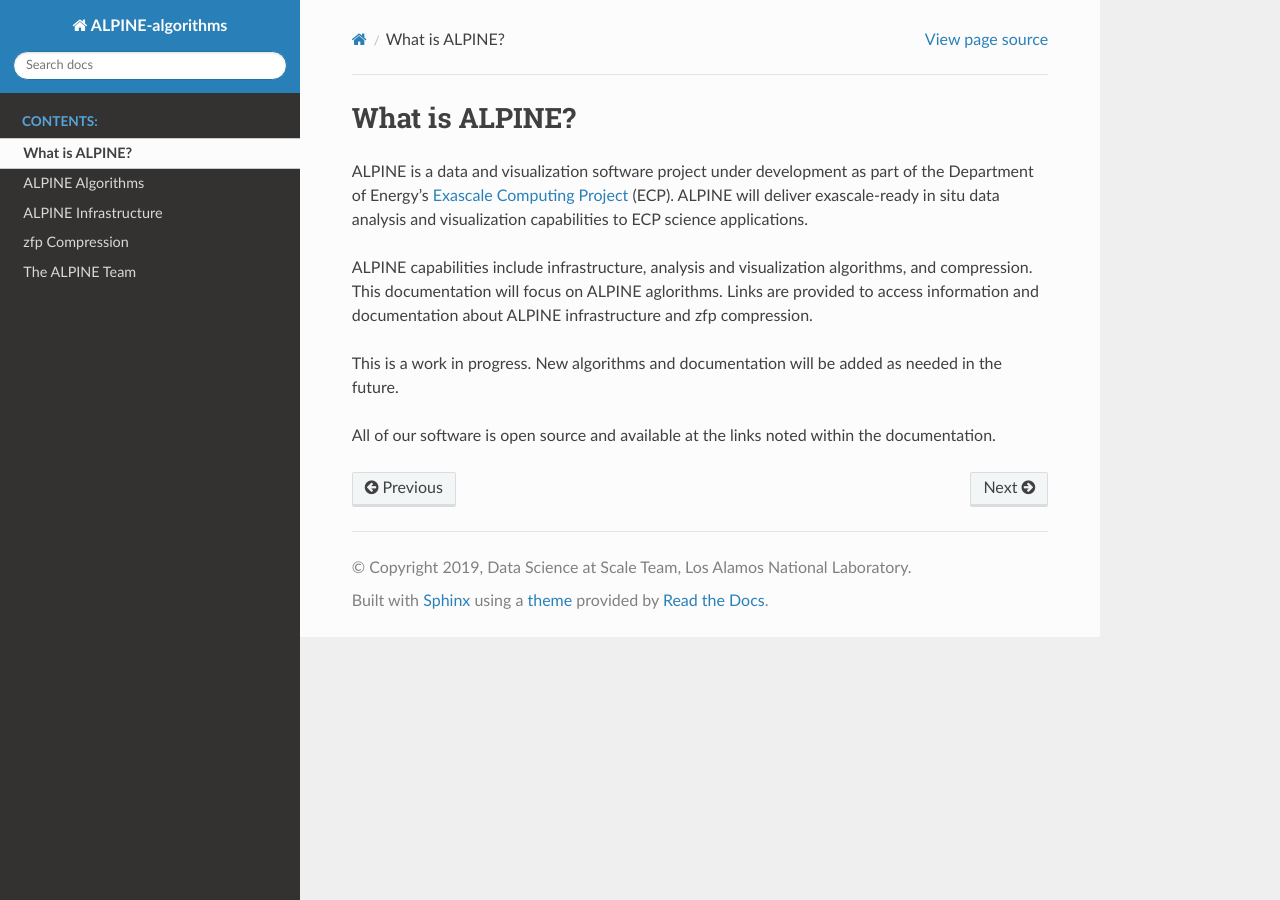
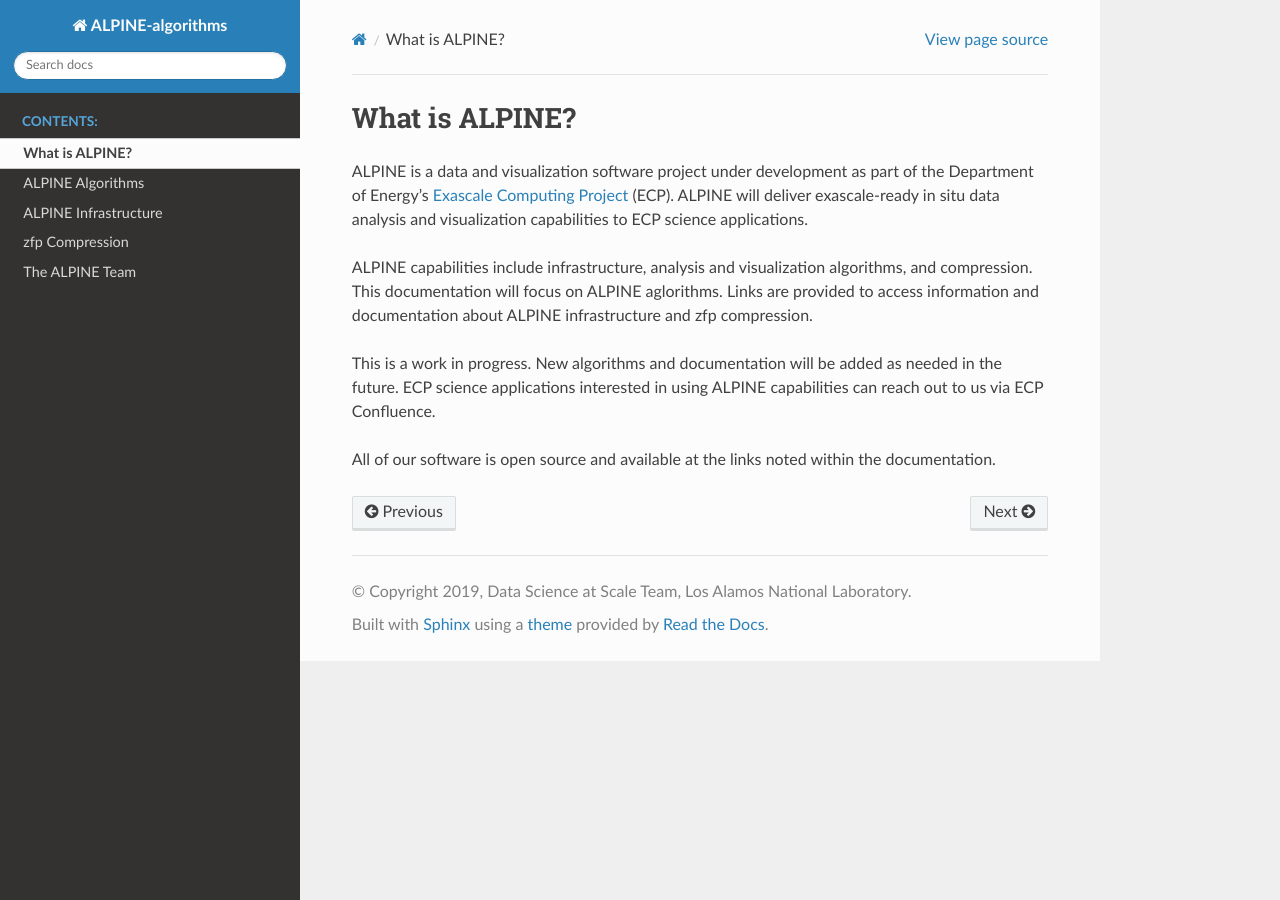
Before and after one commit to Alpine-DAV/algorithms, a Sphinx documentation site: the page built from docs/source/introduction.rst, in a window 1280 px wide. Built offline with Sphinx 7.4.7 and the Read the Docs theme 2.0.0, drawn with Linux system fonts in a browser that asks for light colours; formulas are drawn with MathJax 3.

```diff
--- a/docs/source/introduction.rst
+++ b/docs/source/introduction.rst
@@ -7,7 +7,7 @@ ALPINE is a data and visualization software project under development as part of
 
 ALPINE capabilities include infrastructure, analysis and visualization algorithms, and compression.  This documentation will focus on ALPINE aglorithms.  Links are provided to access information and documentation about ALPINE infrastructure and zfp compression.
 
-This is a work in progress.  New algorithms and documentation will be added as needed in the future.
+This is a work in progress.  New algorithms and documentation will be added as needed in the future. ECP science applications interested in using ALPINE capabilities can reach out to us via ECP Confluence.
 
 All of our software is open source and available at the links noted within the documentation.
 
```
